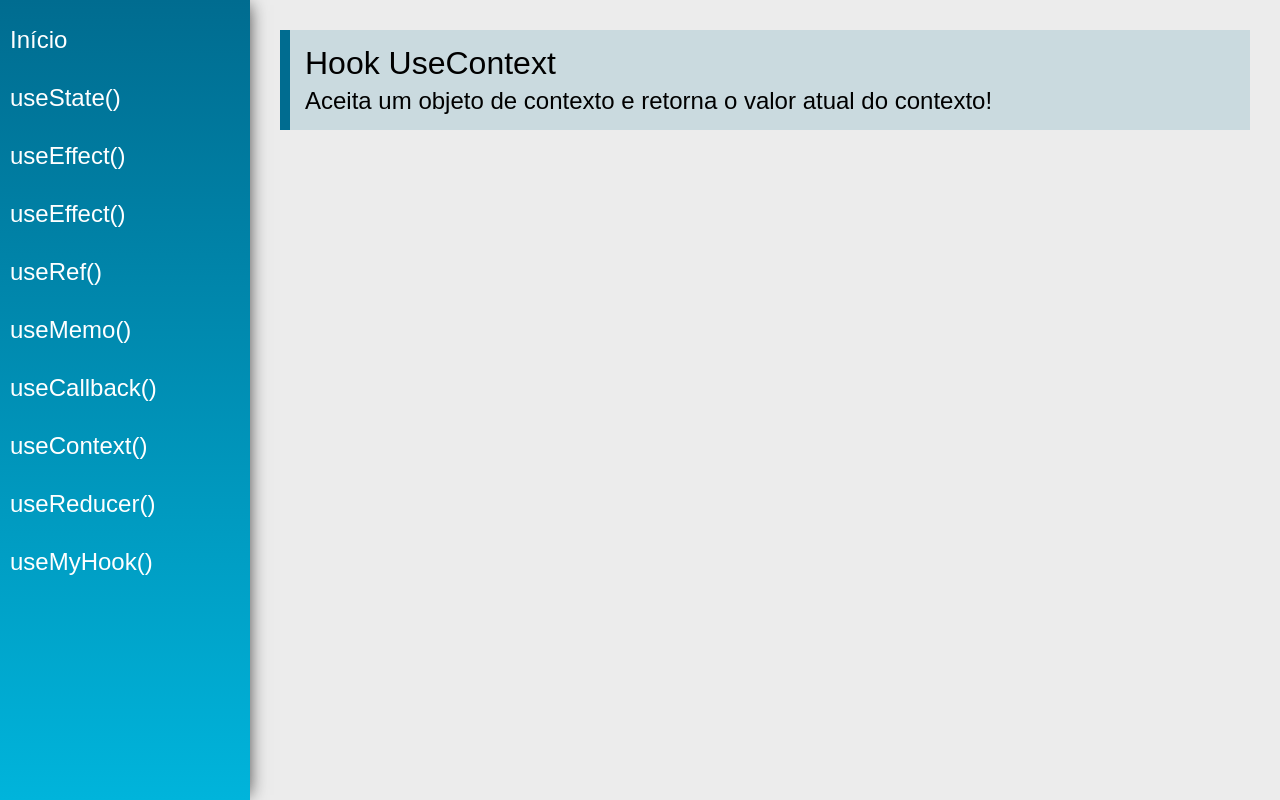
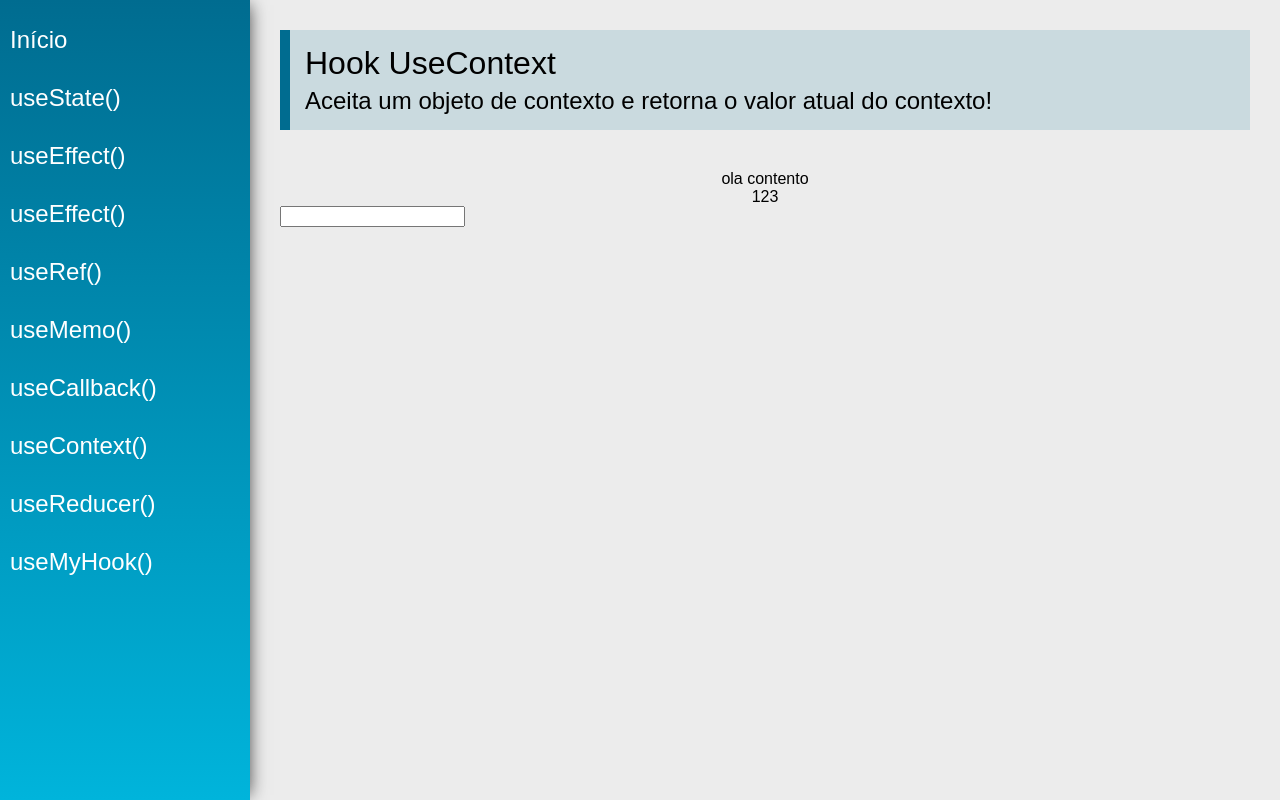
Before and after one commit to MardonisAlves/react-hooks, a React (Create React App) app: page /useContext in a window 1280 px wide. Built offline with nearby package versions, Linux system fonts and the light colour scheme.

Commit message:
useContext eact

```diff
--- /dev/null
+++ b/src/data/DataContext.js
@@ -0,0 +1,10 @@
+import React from 'react'
+
+export const  data = {
+	number:123,
+	text:'ola contento'
+}
+
+ const DataContext = React.createContext(data)
+
+ export default DataContext
--- a/src/views/App.jsx
+++ b/src/views/App.jsx
@@ -1,19 +1,21 @@
 import './App.css'
-import React from 'react'
+import React, {useState} from 'react'
 import { BrowserRouter as Router } from  'react-router-dom'
-
+import DataContext,{data} from '../data/DataContext'
 import Menu from '../components/layout/Menu'
 import Content from '../components/layout/Content'
 
 const App = props => {
-
+const [state, setState] = useState(data)
     return (
+        <DataContext.Provider value={{state , setState}}>
                 <div className="App">
                     <Router>
                         <Menu />
                         <Content />
                     </Router>
                 </div>
+        </DataContext.Provider>
     )
 }
 
--- a/src/views/examples/UseContext.jsx
+++ b/src/views/examples/UseContext.jsx
@@ -1,13 +1,27 @@
-import React from 'react'
+import React, {useContext} from 'react'
 import PageTitle from '../../components/layout/PageTitle'
+import DataContext from '../../data/DataContext'
 
 const UseContext = (props) => {
+    const {state, setState} = useContext(DataContext)
+    function setNumber(n){
+     setState({
+        ...state,
+        number:n
+     })
+    }
     return (
         <div className="UseContext">
             <PageTitle
                 title="Hook UseContext"
                 subtitle="Aceita um objeto de contexto e retorna o valor atual do contexto!"
             />
+            <div className="cenetr">
+              <span className='center'>{state.text}</span>
+              <span className= 'center'>{state.number}</span>
+              <input type='number' className='center'
+              onChange={(e) => setNumber(e.target.value)}/>
+            </div>
         </div>
     )
 }
```
